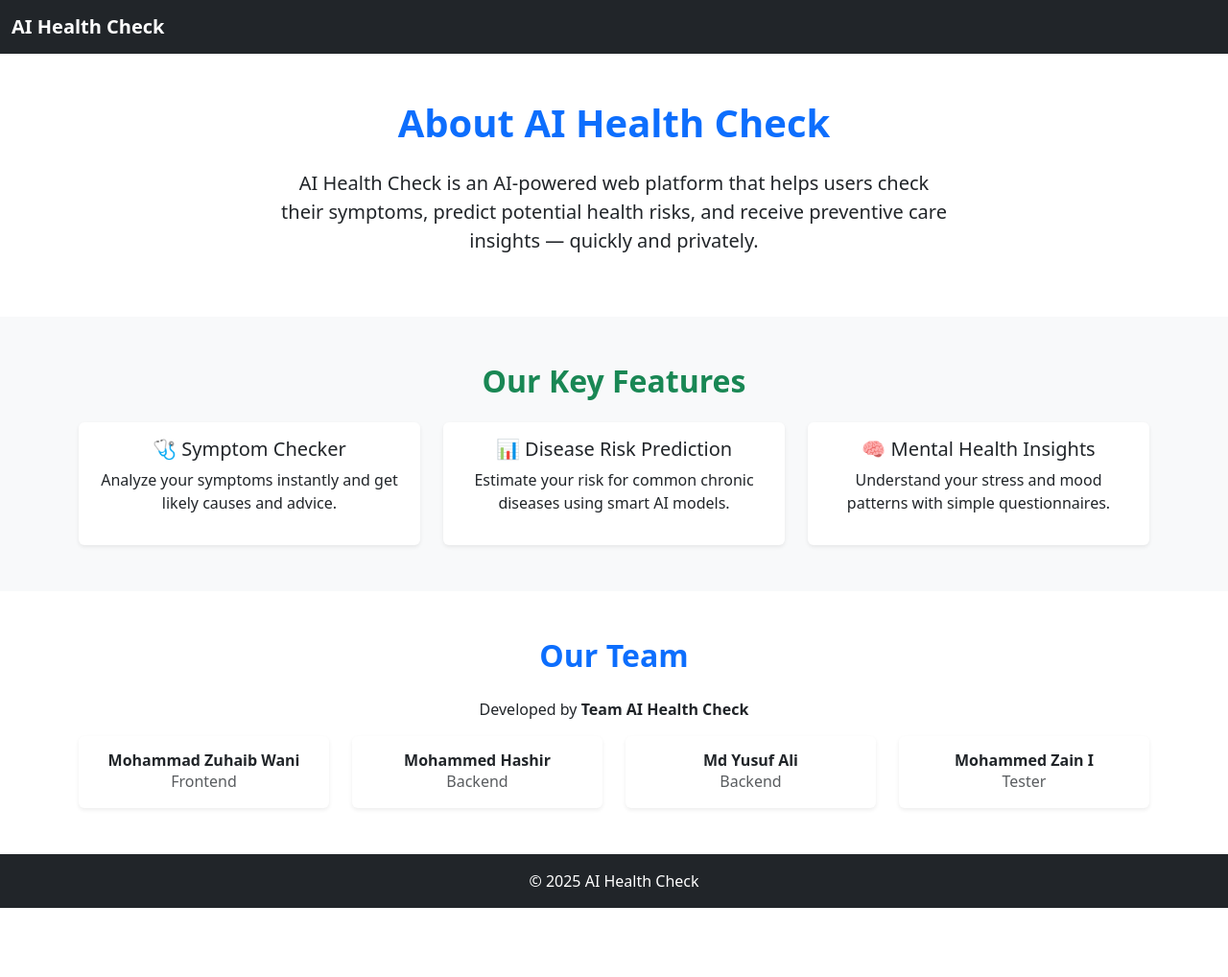
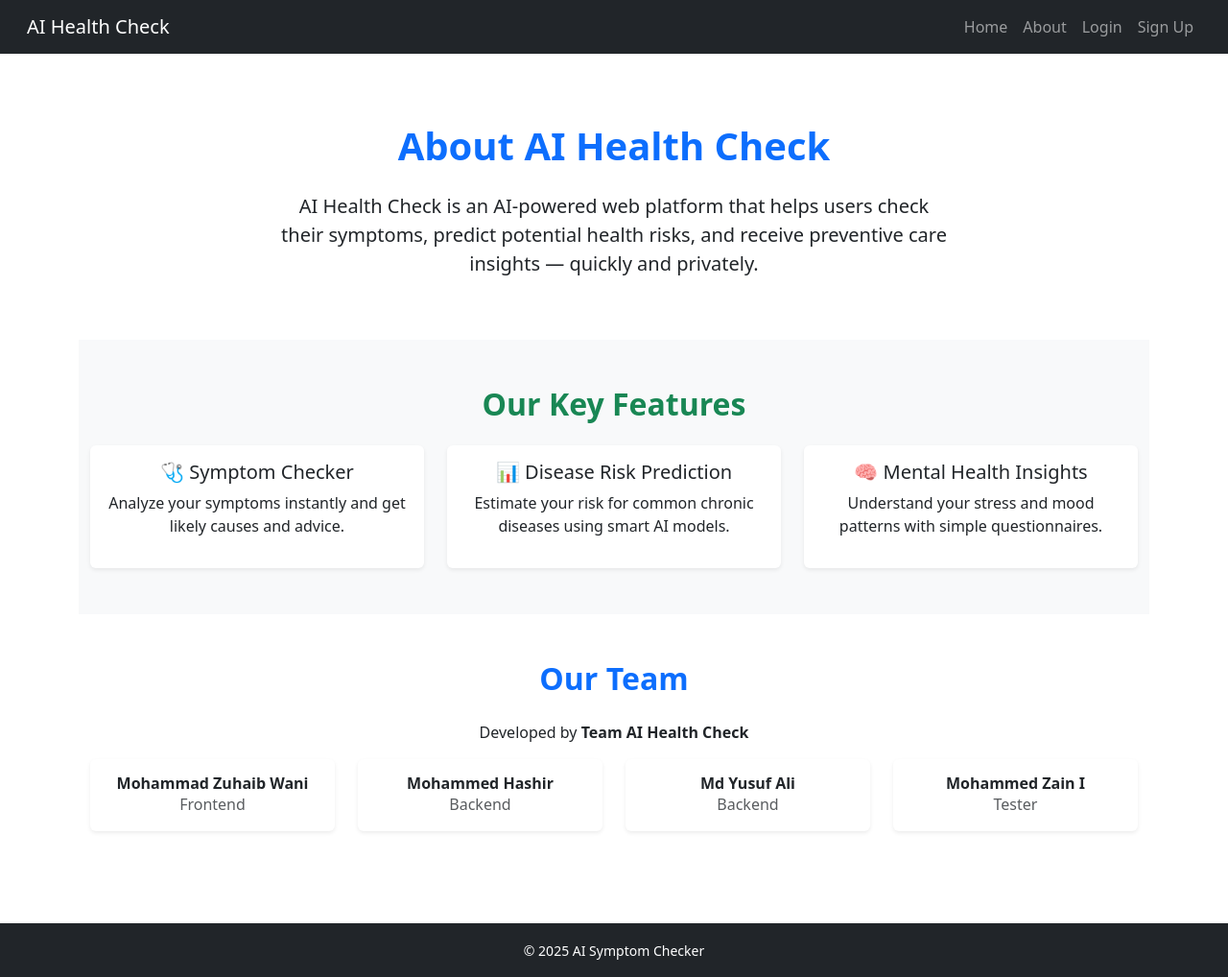
Before and after one commit to Zuhaib-01/AIHealthCheck, a Flask app: page /about in a window 1280 px wide. Shown: the whole page at 96% size. Before the commit the page ends 946 px from the top, so only its background shows below. Run offline with Flask 3, Linux system fonts and the light colour scheme.

Commit message:
updated about page for flask

```diff
--- a/templates/about.html
+++ b/templates/about.html
@@ -1,23 +1,12 @@
-<!DOCTYPE html>
-<html lang="en">
-<head>
-  <meta charset="UTF-8">
-  <meta name="viewport" content="width=device-width, initial-scale=1.0">
-  <title>About - AI Health Check</title>
-  <link href="https://cdn.jsdelivr.net/npm/bootstrap@5.3.0/dist/css/bootstrap.min.css" rel="stylesheet">
-  <link rel="stylesheet" href="../assets/css/about.css">
-  <!-- <link rel="shortcut icon" href="../favicon/favicon.png" type="image/x-icon"> -->
-  <link rel="icon" type="image/png" href="{{ url_for('static', filename='favicon/favicon.png') }}">
-</head>
+{% extends "base.html" %}
 
-<body>
+{% block title %}About - AI Health Check{% endblock %}
 
-  <!-- 🔙 Navbar -->
-  <nav class="navbar navbar-expand-lg navbar-dark bg-dark">
-    <div class="container-fluid">
-      <a class="navbar-brand fw-bold" href="index.html">AI Health Check</a>
-    </div>
-  </nav>
+{% block extra_css %}
+<link rel="stylesheet" href="{{ url_for('static', filename='css/about.css') }}">
+{% endblock %}
+
+{% block content %}
 
 <!-- 🧠 About Section -->
 <section class="about-section py-5">
@@ -92,12 +81,4 @@
   </div>
 </section>
 
-
-  <!-- 📞 Footer -->
-  <footer class="bg-dark text-white text-center py-3">
-    <p class="mb-0">&copy; 2025 AI Health Check</p>
-  </footer>
-
-  <script src="https://cdn.jsdelivr.net/npm/bootstrap@5.3.0/dist/js/bootstrap.bundle.min.js"></script>
-</body>
-</html>
+{% endblock %}
```
Lines whose indentation alone changed are shown as unchanged.
